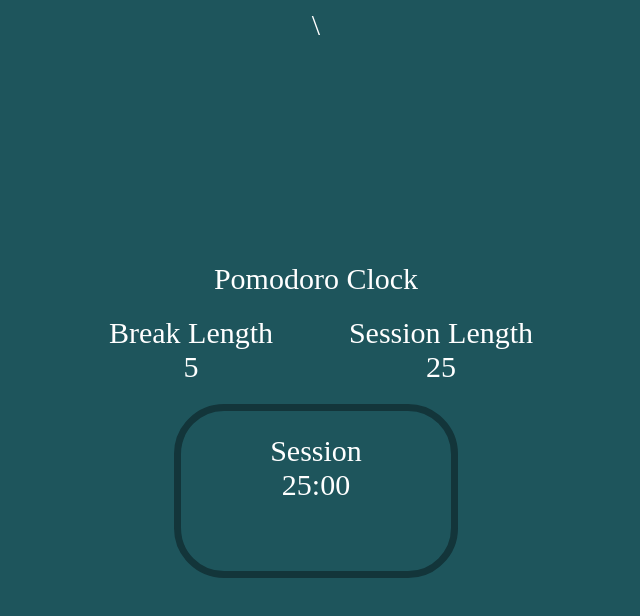
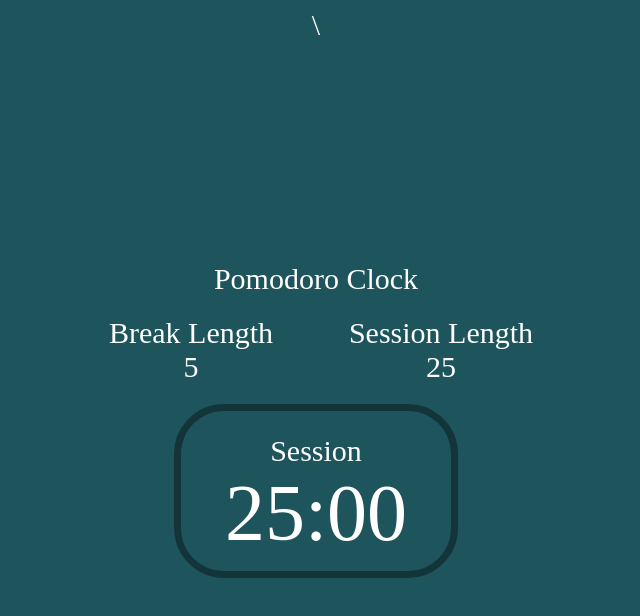
Before and after one commit to PJMantoss/pomodoro-clock, a React (Create React App) app: page / in a window 1280 px wide. Shown: the top 616 px of the page, without its empty margins (324-964 px from the left). Built offline with nearby package versions, Linux system fonts and the light colour scheme; a web font is replaced by a local one.

Commit message:
update App.css

```diff
--- a/src/App.css
+++ b/src/App.css
@@ -48,3 +48,8 @@ button {
   margin-left: -95px;
   margin-top: -57px;
 }
+
+#time-left {
+  font-family: digital;
+  font-size: 80px;
+}
```
